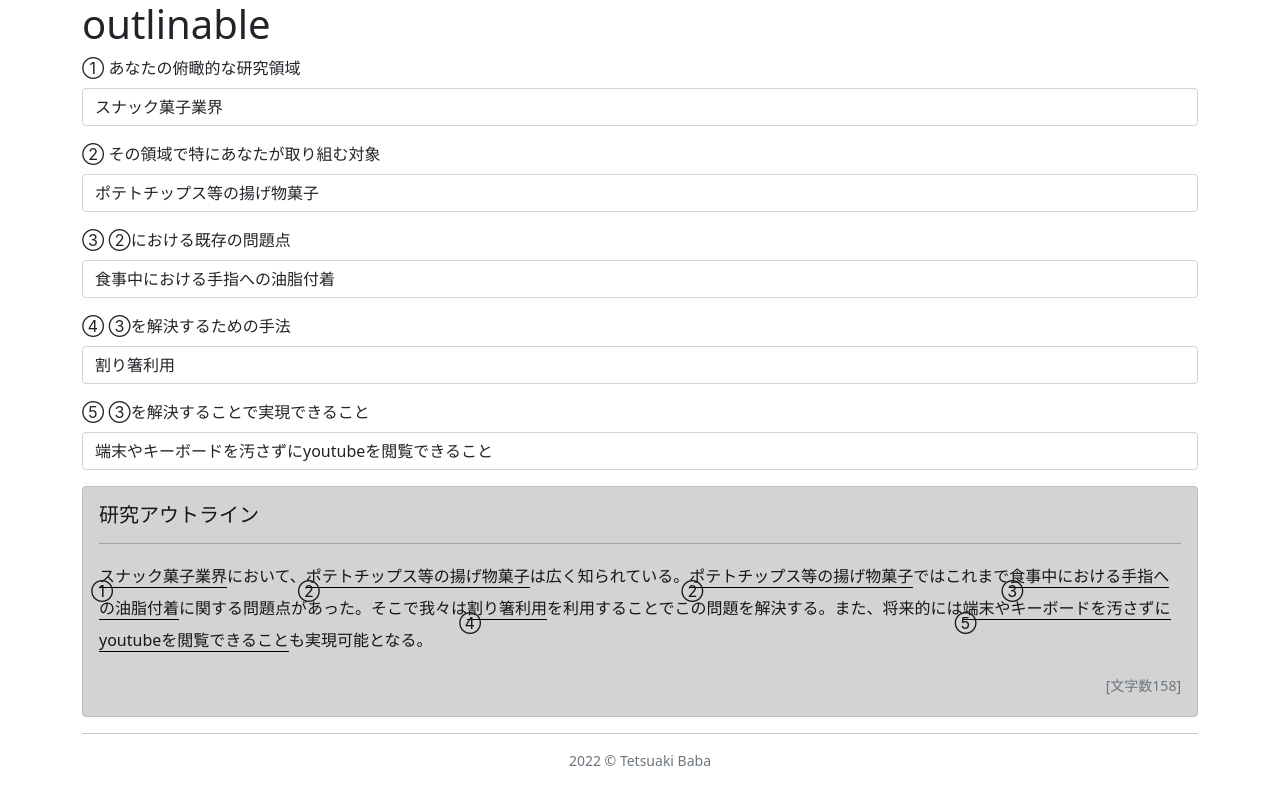
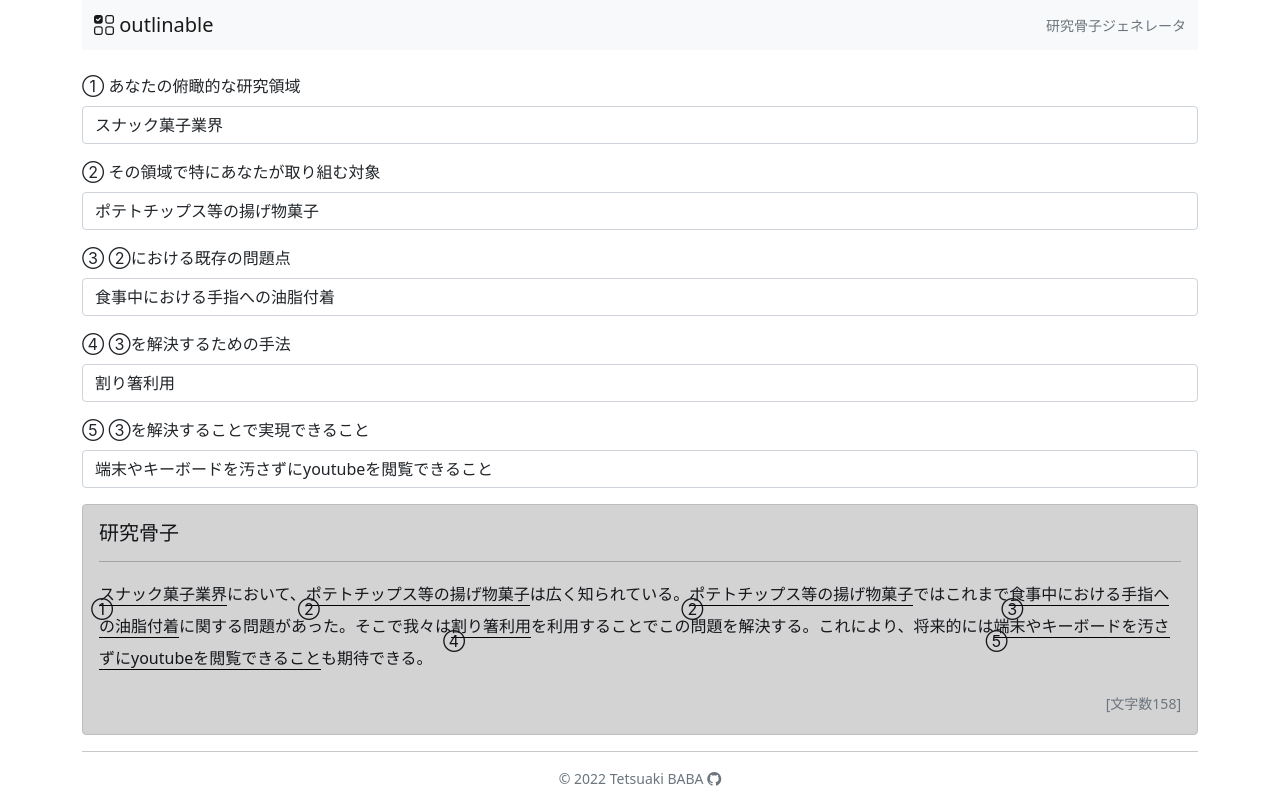
Before and after one commit to TetsuakiBaba/outlinable, a plain HTML site: page index.html in a window 1280 px wide. Drawn offline with nearby package versions, Linux system fonts and the light colour scheme; a web font is replaced by a local one.

Commit message:
fix appearance

```diff
--- a/index.html
+++ b/index.html
@@ -9,6 +9,8 @@
     <!-- Bootstrap CSS -->
     <link href="https://cdn.jsdelivr.net/npm/bootstrap@5.1.3/dist/css/bootstrap.min.css" rel="stylesheet"
         integrity="sha384-1BmE4kWBq78iYhFldvKuhfTAU6auU8tT94WrHftjDbrCEXSU1oBoqyl2QvZ6jIW3" crossorigin="anonymous">
+    <link rel="stylesheet" href="https://cdn.jsdelivr.net/npm/bootstrap-icons@1.8.1/font/bootstrap-icons.css">
+
 
     <link rel="preconnect" href="https://fonts.googleapis.com">
     <link rel="preconnect" href="https://fonts.gstatic.com" crossorigin>
@@ -52,8 +54,17 @@
 
 <body>
     <div class="container-sm">
-        <h1>outlinable</h1>
-        <div class="mb-3">
+        <nav class="navbar navbar-light bg-light">
+            <div class="container-fluid">
+                <span class="navbar-brand mb-0 h1">
+                    <i class="bi bi-ui-checks-grid"></i>
+                    outlinable
+                </span>
+                <span class="small text-muted">研究骨子ジェネレータ</span>
+            </div>
+        </nav>
+
+        <div class="mb-3 mt-4">
             <label for="exampleFormControlInput1" class="form-label">① あなたの俯瞰的な研究領域</label>
             <input type="text" class="form-control" value="スナック菓子業界" id="a1" oninput="update();">
         </div>
@@ -78,7 +89,7 @@
         </div>
 
         <div class="alert alert-dark" role="alert">
-            <h5 class="alert-heading">研究アウトライン</h5>
+            <h5 class="alert-heading">研究骨子 <span class="small text-muted"></span></h5>
             <hr>
             <p id="outline">
                 <script>
@@ -93,7 +104,7 @@
                         let a4 = document.querySelector("#a4").value;
                         let a5 = document.querySelector("#a5").value;
 
-                        let = outline = `<box data-ruby="①">${a1}</box>において、<box data-ruby='②'>${a2}</box>は広く知られている。<box data-ruby='②'>${a2}</box>ではこれまで<box data-ruby='③'>${a3}</box>に関する問題点があった。そこで我々は<box data-ruby='④'>${a4}</box>を利用することでこの問題を解決する。また、将来的には<box data-ruby='⑤'>${a5}</box>も実現可能となる。`;
+                        let = outline = `<box data-ruby="①">${a1}</box>において、<box data-ruby='②'>${a2}</box>は広く知られている。<box data-ruby='②'>${a2}</box>ではこれまで<box data-ruby='③'>${a3}</box>に関する問題があった。そこで我々は<box data-ruby='④'>${a4}</box>を利用することでこの問題を解決する。これにより、将来的には<box data-ruby='⑤'>${a5}</box>も期待できる。`;
                         document.querySelector('#outline').innerHTML = outline;
 
                         let no_tag_text = outline.replace(/(<([^>]+)>)/gi, '');
@@ -107,7 +118,11 @@
 
         <hr>
         <footer class="small text-muted text-center">
-            2022 &copy; Tetsuaki Baba
+            &copy; 2022 <a href="https://tetsuakibaba.jp" target="_blank"
+                class="link-secondary text-decoration-none">Tetsuaki BABA</a>
+            <a href="" class="link-secondary"><i class="bi-github" role="img" aria-label="GitHub"></i></a>
+
+
         </footer>
     </div>
 
```
